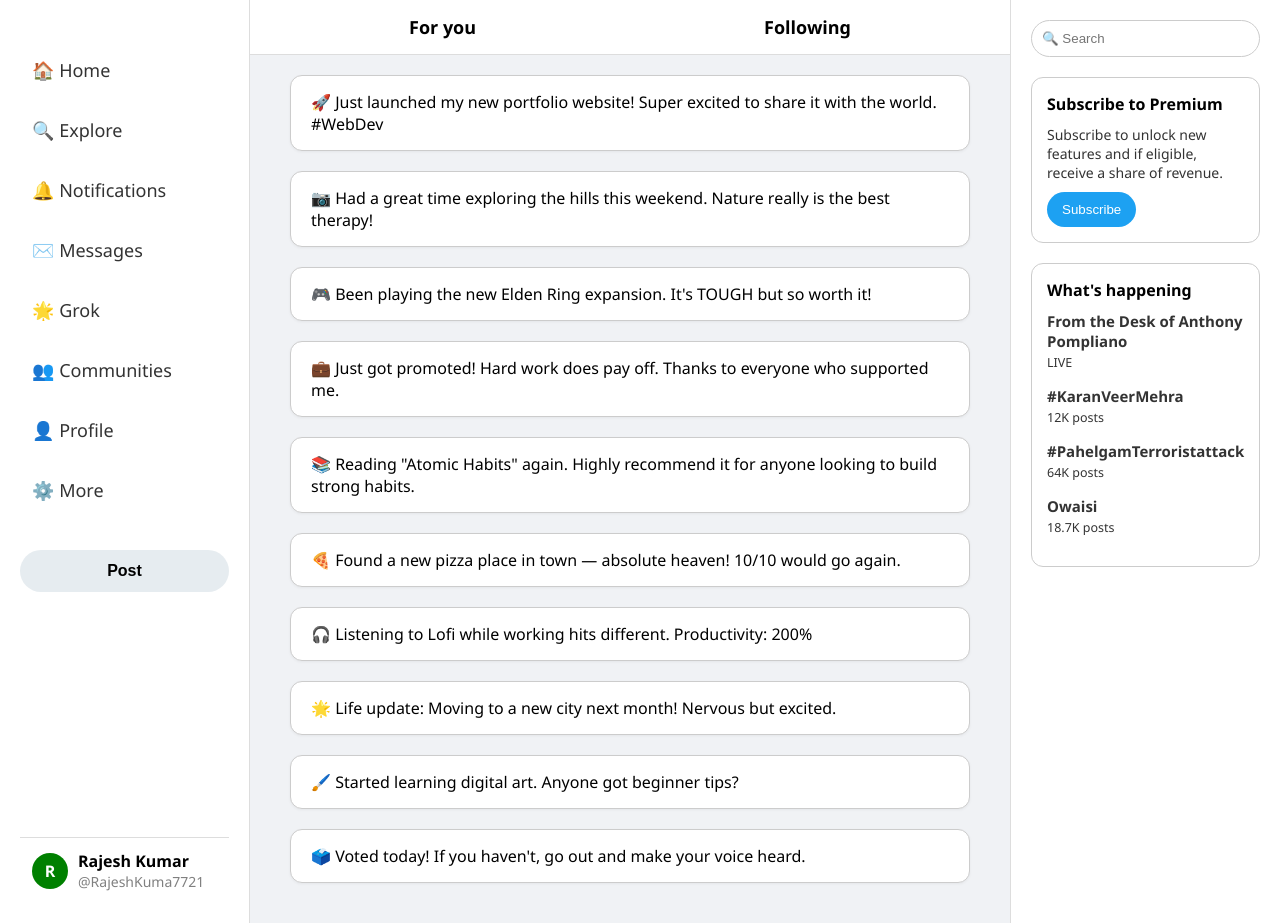
After one commit to rajeshmali8309/twitter, a PHP site: page /hometab.php in a window 1280 px wide. The commit adds this page. Run offline with PHP 8.4, Linux system fonts and the light colour scheme.

Commit message:
25/04/2025

```diff
--- /dev/null
+++ b/hometab.php
@@ -0,0 +1,217 @@
+<!DOCTYPE html>
+<html lang="en">
+<head>
+  <meta charset="UTF-8">
+  <meta name="viewport" content="width=device-width, initial-scale=1.0">
+  <title>Twitter Layout Clone</title>
+  <style>
+    * {
+      margin: 0;
+      padding: 0;
+      box-sizing: border-box;
+    }
+
+    body, html {
+      height: 100%;
+      font-family: 'Segoe UI', Tahoma, Geneva, Verdana, sans-serif;
+      overflow: hidden;
+      background-color: #f0f2f5;
+    }
+
+    .container {
+      display: flex;
+      height: 100vh;
+      overflow: hidden;
+    }
+
+    .sidebar {
+      width: 250px;
+      background-color: #ffffff;
+      padding: 20px;
+      height: 100vh;
+      display: flex;
+      flex-direction: column;
+      justify-content: space-between;
+      border-right: 1px solid #ddd;
+      flex-shrink: 0;
+      position: fixed;
+      left: 0;
+      top: 0;
+    }
+
+    .sidebar .top {
+      display: flex;
+      flex-direction: column;
+      gap: 20px;
+      margin-top: 30px;
+    }
+
+    .sidebar a {
+      display: flex;
+      align-items: center;
+      gap: 12px;
+      text-decoration: none;
+      color: #333;
+      font-weight: 500;
+      font-size: 18px;
+      padding: 8px 12px;
+      border-radius: 25px;
+      transition: background 0.2s, color 0.2s;
+    }
+
+    .sidebar a:hover {
+      background-color: #f0f0f0;
+      color: #1DA1F2;
+    }
+
+    .post-btn {
+      margin: 20px 0;
+      padding: 12px;
+      text-align: center;
+      font-weight: bold;
+      background-color: #e6ecf0;
+      border: none;
+      border-radius: 25px;
+      cursor: pointer;
+      font-size: 16px;
+    }
+
+    .user-profile {
+      padding: 12px;
+      border-top: 1px solid #ddd;
+      display: flex;
+      align-items: center;
+      gap: 10px;
+    }
+
+    .user-profile .avatar {
+      width: 36px;
+      height: 36px;
+      background-color: green;
+      border-radius: 50%;
+      color: white;
+      font-weight: bold;
+      display: flex;
+      align-items: center;
+      justify-content: center;
+    }
+
+    .main {
+      flex-grow: 1;
+      margin: 0 270px 0 250px;
+      display: flex;
+      flex-direction: column;
+    }
+
+    .header {
+      position: sticky;
+      top: 0;
+      background-color: #fff;
+      z-index: 10;
+      border-bottom: 1px solid #ddd;
+      padding: 15px;
+      display: flex;
+      justify-content: space-around;
+      font-weight: bold;
+      font-size: 18px;
+    }
+
+    .content {
+      overflow-y: auto;
+      flex-grow: 1;
+      padding: 20px 40px;
+    }
+
+    .post {
+      background: #fff;
+      border: 1px solid #ccc;
+      border-radius: 12px;
+      padding: 15px 20px;
+      margin-bottom: 20px;
+      box-shadow: 0 1px 3px rgba(0,0,0,0.05);
+    }
+
+    .rightbar {
+      width: 270px;
+      background-color: #ffffff;
+      padding: 20px;
+      height: 100vh;
+      overflow-y: auto;
+      border-left: 1px solid #ddd;
+      position: fixed;
+      right: 0;
+      top: 0;
+    }
+
+    .rightbar h3 {
+      margin-bottom: 20px;
+      font-size: 18px;
+    }
+
+    .rightbar p {
+      margin-bottom: 15px;
+      color: #333;
+      font-size: 15px;
+    }
+  </style>
+</head>
+<body>
+  <div class="container">
+    <div class="sidebar">
+      <div class="top">
+        <a href="#">🏠 Home</a>
+        <a href="#">🔍 Explore</a>
+        <a href="#">🔔 Notifications</a>
+        <a href="#">✉️ Messages</a>
+        <a href="#">🌟 Grok</a>
+        <a href="#">👥 Communities</a>
+        <a href="#">👤 Profile</a>
+        <a href="#">⚙️ More</a>
+        <button class="post-btn">Post</button>
+      </div>
+      <div class="user-profile">
+        <div class="avatar">R</div>
+        <div>
+          <div><strong>Rajesh Kumar</strong></div>
+          <div style="color:gray; font-size: 14px;">@RajeshKuma7721</div>
+        </div>
+      </div>
+    </div>
+
+    <div class="main">
+      <div class="header">
+        <div>For you</div>
+        <div>Following</div>
+      </div>
+      <div class="content">
+        <div class="post">🚀 Just launched my new portfolio website! Super excited to share it with the world. #WebDev</div>
+        <div class="post">📷 Had a great time exploring the hills this weekend. Nature really is the best therapy!</div>
+        <div class="post">🎮 Been playing the new Elden Ring expansion. It's TOUGH but so worth it!</div>
+        <div class="post">💼 Just got promoted! Hard work does pay off. Thanks to everyone who supported me.</div>
+        <div class="post">📚 Reading "Atomic Habits" again. Highly recommend it for anyone looking to build strong habits.</div>
+        <div class="post">🍕 Found a new pizza place in town — absolute heaven! 10/10 would go again.</div>
+        <div class="post">🎧 Listening to Lofi while working hits different. Productivity: 200%</div>
+        <div class="post">🌟 Life update: Moving to a new city next month! Nervous but excited.</div>
+        <div class="post">🖌️ Started learning digital art. Anyone got beginner tips?</div>
+        <div class="post">🗳️ Voted today! If you haven't, go out and make your voice heard.</div>
+      </div>
+    </div>
+
+    <div class="rightbar">
+      <input type="text" placeholder="🔍 Search" style="width: 100%; padding: 10px; border-radius: 20px; border: 1px solid #ccc; margin-bottom: 20px;">
+      <div style="background: white; border: 1px solid #ccc; border-radius: 12px; padding: 15px; margin-bottom: 20px;">
+        <h3 style="font-size: 16px; margin-bottom: 10px;">Subscribe to Premium</h3>
+        <p style="font-size: 14px; margin-bottom: 10px;">Subscribe to unlock new features and if eligible, receive a share of revenue.</p>
+        <button style="background-color: #1DA1F2; color: white; border: none; padding: 10px 15px; border-radius: 25px; cursor: pointer;">Subscribe</button>
+      </div>
+      <div style="background: white; border: 1px solid #ccc; border-radius: 12px; padding: 15px;">
+        <h3 style="font-size: 16px; margin-bottom: 10px;">What's happening</h3>
+        <p><strong>From the Desk of Anthony Pompliano</strong><br><small>LIVE</small></p>
+        <p><strong>#KaranVeerMehra</strong><br><small>12K posts</small></p>
+        <p><strong>#PahelgamTerroristattack</strong><br><small>64K posts</small></p>
+        <p><strong>Owaisi</strong><br><small>18.7K posts</small></p>
+      </div>
+    </div>
+  </div>
+</body>
+</html>
```
Also changed, not shown: controller.php (added, +20 -0 lines), dbconnection.php (added, +12 -0 lines), index.php (renamed from signup.php, +36 -22 lines), script.js (+161 -10 lines), style.css (+78 -17 lines).
